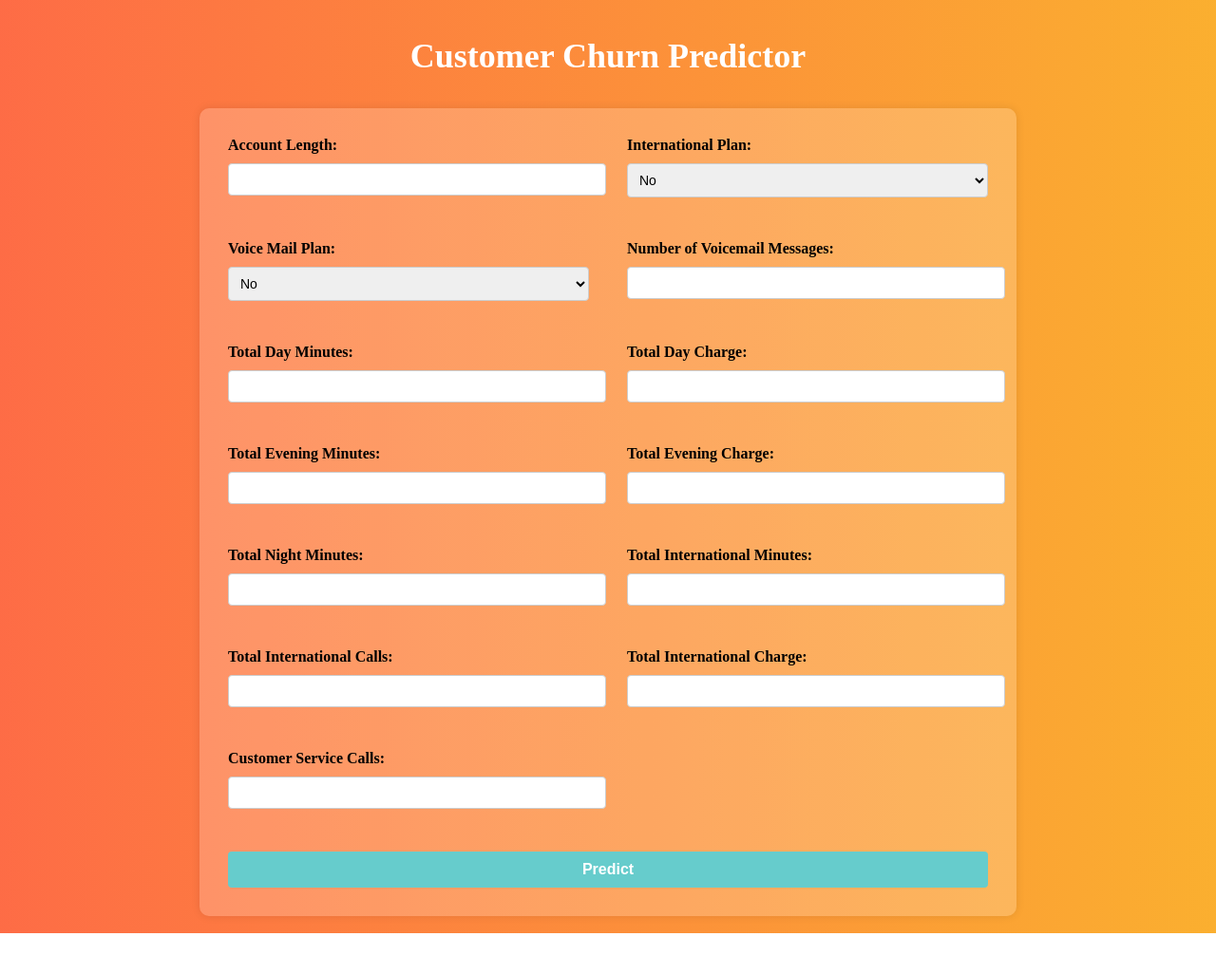
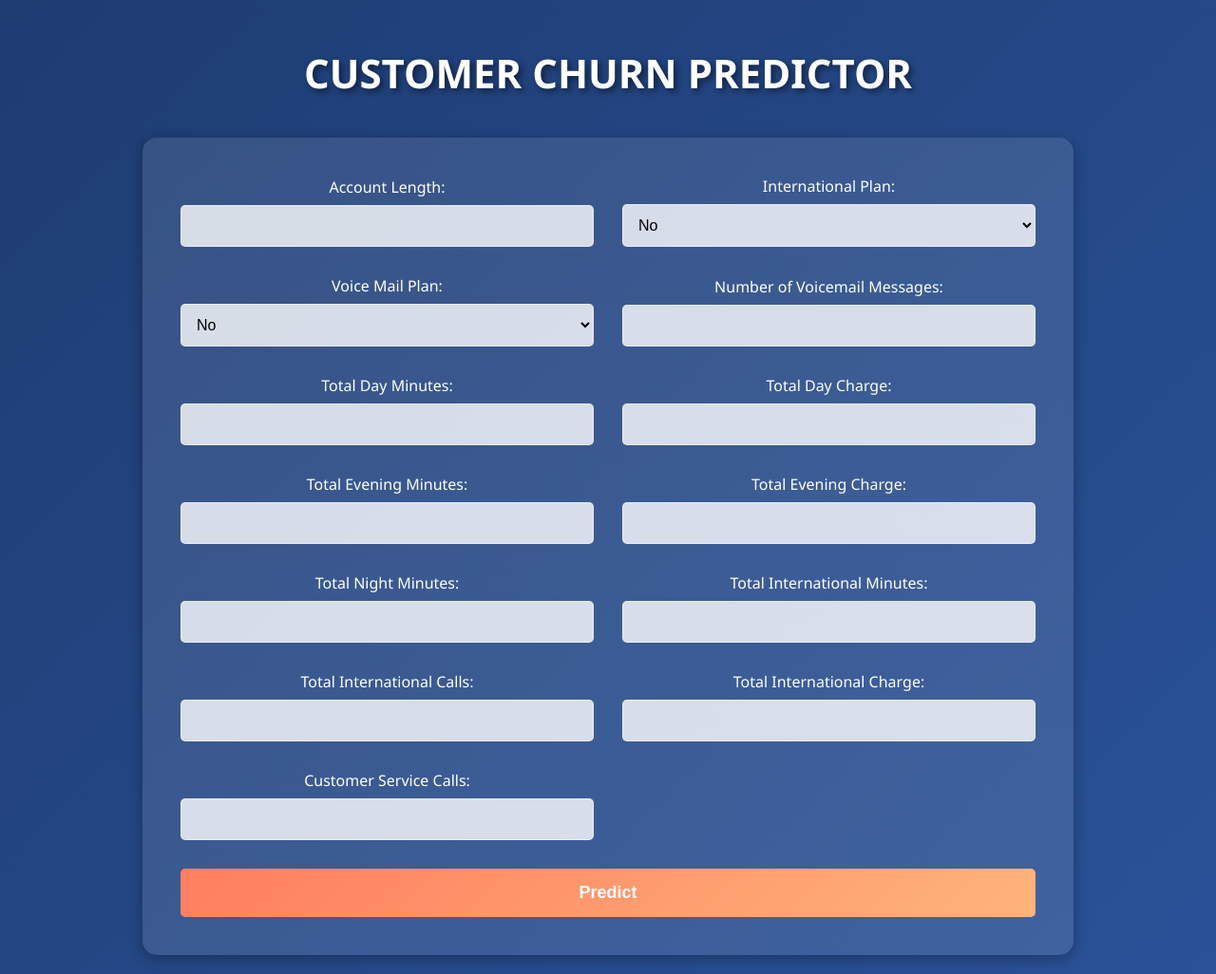
Before and after one commit to BedouiGit/Churn-Customer-Prediction, a Flask app: page / in a window 1280 px wide. Shown: the whole page at 95% size. Before the commit the page ends 983 px from the top, so only its background shows below. Run offline with Flask 3, Linux system fonts and the light colour scheme; parts of the project's set-up code (start-up, migrations or seed data) failed here and were passed over.

Commit message:
update design

```diff
--- a/Deployment/templates/index.html
+++ b/Deployment/templates/index.html
@@ -1,83 +1,107 @@
 <!DOCTYPE html>
-<html>
+<html lang="en">
 <head>
+    <meta charset="UTF-8">
+    <meta name="viewport" content="width=device-width, initial-scale=1.0">
+    <title>Customer Churn Predictor</title>
     <style>
+        /* Apply a modern telecom-themed background */
         body {
-            background: linear-gradient(to right, #ff4e50, #f9d423);
-            background-size: 200% 200%;
-            animation: flowing-gradient 10s ease infinite;
-        }
-
-        @keyframes flowing-gradient {
-            0% {
-                background-position: 0% 50%;
-            }
-            50% {
-                background-position: 100% 50%;
-            }
-            100% {
-                background-position: 0% 50%;
-            }
+            background: linear-gradient(135deg, #1e3c72, #2a5298); /* Replace with your theme colors */
+            background-size: cover;
+            background-position: center;
+            font-family: 'Segoe UI', Tahoma, Geneva, Verdana, sans-serif;
+            margin: 0;
+            padding: 0;
+            color: #fff;
         }
 
         .container {
             display: flex;
             flex-direction: column;
-            justify-content: flex-start;
+            justify-content: center;
             align-items: center;
-            height: auto;
-            width: 100%;
-            max-width: 800px;
-            margin: 0 auto;
+            min-height: 100vh;
+            padding: 20px;
+            text-align: center;
         }
 
         h1 {
-            color: #fff;
-            font-size: 36px;
-            text-align: center;
-            margin-top: 30px;
+            font-size: 42px;
+            font-weight: bold;
+            text-transform: uppercase;
+            color: #ffffff;
+            text-shadow: 3px 3px 6px rgba(0, 0, 0, 0.5);
+            margin-bottom: 40px;
         }
 
         form {
-            width: 800px;
-            padding: 30px;
-            background: rgba(255, 255, 255, 0.2);
-            border-radius: 10px;
-            box-shadow: 0 0 10px rgba(0, 0, 0, 0.1);
-            margin: 10px;
+            background: rgba(255, 255, 255, 0.1);
+            padding: 40px;
+            border-radius: 15px;
+            box-shadow: 0 4px 15px rgba(0, 0, 0, 0.3);
+            width: 100%;
+            max-width: 900px;
             display: grid;
             grid-template-columns: repeat(2, 1fr);
-            gap: 40px;
+            gap: 30px; /* Increased gap for better spacing */
         }
 
         label {
+            font-size: 16px;
+            font-weight: 500;
+            margin-bottom: 8px;
             display: block;
-            margin-bottom: 10px;
-            font-size: 16px;
-            font-weight: bold;
         }
 
-        input[type="number"],
-        select {
+        input[type="number"], select {
+            padding: 12px;
+            font-size: 16px;
+            border-radius: 5px;
+            border: 1px solid rgba(255, 255, 255, 0.4);
             width: 100%;
-            padding: 8px;
-            font-size: 14px;
-            border: 1px solid #ccc;
-            border-radius: 4px;
-            margin-bottom: 5px;
+            background-color: rgba(255, 255, 255, 0.8);
+            box-sizing: border-box;
+        }
+
+        input[type="number"]:focus, select:focus {
+            outline: none;
+            border-color: #ff7e5f;
+            background-color: rgba(255, 255, 255, 0.9);
         }
 
         button {
             grid-column: span 2;
-            width: 100%;
-            padding: 10px;
-            background: #66cccc;
+            padding: 15px;
+            font-size: 18px;
+            font-weight: bold;
+            background: linear-gradient(135deg, #ff7e5f, #feb47b);
             color: #fff;
-            font-size: 16px;
-            font-weight: bold;
             border: none;
-            border-radius: 4px;
+            border-radius: 5px;
             cursor: pointer;
+            transition: background-color 0.3s ease;
+        }
+
+        button:hover {
+            background: linear-gradient(135deg, #feb47b, #ff7e5f);
+        }
+
+        .form-group {
+            display: flex;
+            flex-direction: column;
+            justify-content: center;
+        }
+
+        /* Responsive design for smaller devices */
+        @media (max-width: 768px) {
+            form {
+                grid-template-columns: 1fr;
+            }
+
+            button {
+                grid-column: span 1;
+            }
         }
     </style>
 </head>
```
Also changed, not shown: Deployment/templates/bg.jpeg (added), Deployment/templates/flag.png (added), Deployment/templates/telecom.jpeg (added).
